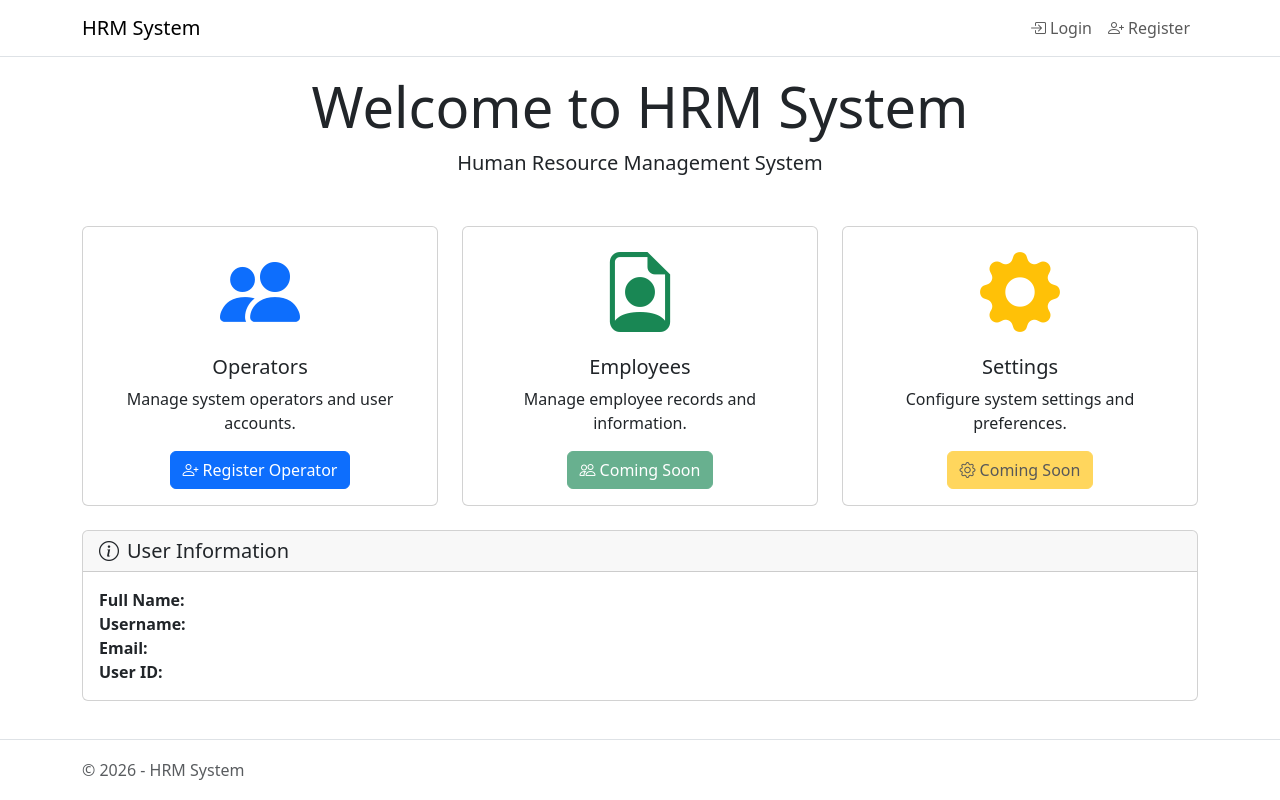
After one commit to zoamimon/HRM, an ASP.NET Core app: template src/Apps/HRM.Web/Views/Home/Index.cshtml in a window 1280 px wide. The commit adds this page. Run offline with ASP.NET Core 8, Linux system fonts and the light colour scheme; the template is opened without the code that fills it, so the values that code supplies are empty.

Commit message:
feat: Implement login/logout UI for HRM.Web
Added complete authentication system:
- Login/Logout controllers and views
- Cookie-based authentication
- Protected routes with [Authorize]
- User info display in navbar
- Dashboard page

Changes:
- Add LoginRequest/LoginResponse models
- Implement AuthController with Login/Logout actions
- Add Login.cshtml with Bootstrap 5 UI
- Configure ASP.NET Core Cookie Authentication
- Update _Layout.cshtml with auth state (user dropdown, logout)
- Add HomeController with protected Dashboard
- Update OperatorController with [Authorize]
- Extend ApiClient with LoginAsync/LogoutAsync methods
- Add Bootstrap Icons for better UI

Features:
- Remember Me checkbox (7 vs 30 days session)
- Return URL support for redirects
- CSRF protection with AntiForgeryToken
- Secure cookies (HttpOnly, Secure, SameSite)
- Client-side validation with jQuery Validate

```diff
--- a/src/Apps/HRM.Web/Controllers/OperatorController.cs
+++ b/src/Apps/HRM.Web/Controllers/OperatorController.cs
@@ -1,5 +1,6 @@
 using HRM.Web.Models;
 using HRM.Web.Services;
+using Microsoft.AspNetCore.Authorization;
 using Microsoft.AspNetCore.Mvc;
 
 namespace HRM.Web.Controllers;
@@ -8,6 +9,7 @@ namespace HRM.Web.Controllers;
 /// Controller for operator management
 /// Handles operator registration and related operations
 /// </summary>
+[Authorize]
 public class OperatorController : Controller
 {
     private readonly IApiClient _apiClient;
--- /dev/null
+++ b/src/Apps/HRM.Web/Views/Home/Index.cshtml
@@ -0,0 +1,74 @@
+@{
+    ViewData["Title"] = "Dashboard";
+}
+
+<div class="text-center">
+    <h1 class="display-4">Welcome to HRM System</h1>
+    <p class="lead">Human Resource Management System</p>
+</div>
+
+<div class="row mt-5">
+    <div class="col-md-4">
+        <div class="card">
+            <div class="card-body text-center">
+                <i class="bi bi-people-fill display-1 text-primary"></i>
+                <h5 class="card-title mt-3">Operators</h5>
+                <p class="card-text">Manage system operators and user accounts.</p>
+                <a asp-controller="Operator" asp-action="Register" class="btn btn-primary">
+                    <i class="bi bi-person-plus me-1"></i>Register Operator
+                </a>
+            </div>
+        </div>
+    </div>
+
+    <div class="col-md-4">
+        <div class="card">
+            <div class="card-body text-center">
+                <i class="bi bi-file-earmark-person display-1 text-success"></i>
+                <h5 class="card-title mt-3">Employees</h5>
+                <p class="card-text">Manage employee records and information.</p>
+                <a href="#" class="btn btn-success disabled">
+                    <i class="bi bi-people me-1"></i>Coming Soon
+                </a>
+            </div>
+        </div>
+    </div>
+
+    <div class="col-md-4">
+        <div class="card">
+            <div class="card-body text-center">
+                <i class="bi bi-gear-fill display-1 text-warning"></i>
+                <h5 class="card-title mt-3">Settings</h5>
+                <p class="card-text">Configure system settings and preferences.</p>
+                <a href="#" class="btn btn-warning disabled">
+                    <i class="bi bi-gear me-1"></i>Coming Soon
+                </a>
+            </div>
+        </div>
+    </div>
+</div>
+
+<div class="row mt-4">
+    <div class="col-md-12">
+        <div class="card">
+            <div class="card-header">
+                <h5 class="mb-0"><i class="bi bi-info-circle me-2"></i>User Information</h5>
+            </div>
+            <div class="card-body">
+                <dl class="row mb-0">
+                    <dt class="col-sm-3">Full Name:</dt>
+                    <dd class="col-sm-9">@User.Claims.FirstOrDefault(c => c.Type == "FullName")?.Value</dd>
+
+                    <dt class="col-sm-3">Username:</dt>
+                    <dd class="col-sm-9">@User.Identity?.Name</dd>
+
+                    <dt class="col-sm-3">Email:</dt>
+                    <dd class="col-sm-9">@User.Claims.FirstOrDefault(c => c.Type == System.Security.Claims.ClaimTypes.Email)?.Value</dd>
+
+                    <dt class="col-sm-3">User ID:</dt>
+                    <dd class="col-sm-9">@User.Claims.FirstOrDefault(c => c.Type == System.Security.Claims.ClaimTypes.NameIdentifier)?.Value</dd>
+                </dl>
+            </div>
+        </div>
+    </div>
+</div>
--- a/src/Apps/HRM.Web/Views/Shared/_Layout.cshtml
+++ b/src/Apps/HRM.Web/Views/Shared/_Layout.cshtml
@@ -6,6 +6,7 @@
     <title>@ViewData["Title"] - HRM System</title>
     <link rel="stylesheet" href="~/css/site.css" asp-append-version="true" />
     <link rel="stylesheet" href="https://cdn.jsdelivr.net/npm/bootstrap@5.3.0/dist/css/bootstrap.min.css" />
+    <link rel="stylesheet" href="https://cdn.jsdelivr.net/npm/bootstrap-icons@1.11.3/font/bootstrap-icons.min.css" />
 </head>
 <body>
     <header>
@@ -18,9 +19,59 @@
                 </button>
                 <div class="navbar-collapse collapse d-sm-inline-flex justify-content-between">
                     <ul class="navbar-nav flex-grow-1">
-                        <li class="nav-item">
-                            <a class="nav-link text-dark" asp-controller="Operator" asp-action="Register">Register Operator</a>
-                        </li>
+                        @if (User.Identity?.IsAuthenticated == true)
+                        {
+                            <li class="nav-item">
+                                <a class="nav-link text-dark" asp-controller="Home" asp-action="Index">
+                                    <i class="bi bi-house-door me-1"></i>Dashboard
+                                </a>
+                            </li>
+                            <li class="nav-item">
+                                <a class="nav-link text-dark" asp-controller="Operator" asp-action="Register">
+                                    <i class="bi bi-person-plus me-1"></i>Register Operator
+                                </a>
+                            </li>
+                        }
+                    </ul>
+                    <ul class="navbar-nav">
+                        @if (User.Identity?.IsAuthenticated == true)
+                        {
+                            <li class="nav-item dropdown">
+                                <a class="nav-link dropdown-toggle" href="#" role="button" data-bs-toggle="dropdown" aria-expanded="false">
+                                    <i class="bi bi-person-circle me-1"></i>
+                                    @(User.Claims.FirstOrDefault(c => c.Type == "FullName")?.Value ?? User.Identity.Name)
+                                </a>
+                                <ul class="dropdown-menu dropdown-menu-end">
+                                    <li>
+                                        <span class="dropdown-item-text text-muted small">
+                                            <i class="bi bi-envelope me-1"></i>
+                                            @User.Claims.FirstOrDefault(c => c.Type == System.Security.Claims.ClaimTypes.Email)?.Value
+                                        </span>
+                                    </li>
+                                    <li><hr class="dropdown-divider"></li>
+                                    <li>
+                                        <form asp-controller="Auth" asp-action="Logout" method="post" class="d-inline">
+                                            <button type="submit" class="dropdown-item">
+                                                <i class="bi bi-box-arrow-right me-1"></i>Logout
+                                            </button>
+                                        </form>
+                                    </li>
+                                </ul>
+                            </li>
+                        }
+                        else
+                        {
+                            <li class="nav-item">
+                                <a class="nav-link" asp-controller="Auth" asp-action="Login">
+                                    <i class="bi bi-box-arrow-in-right me-1"></i>Login
+                                </a>
+                            </li>
+                            <li class="nav-item">
+                                <a class="nav-link" asp-controller="Operator" asp-action="Register">
+                                    <i class="bi bi-person-plus me-1"></i>Register
+                                </a>
+                            </li>
+                        }
                     </ul>
                 </div>
             </div>
@@ -28,6 +79,20 @@
     </header>
     <div class="container">
         <main role="main" class="pb-3">
+            @if (TempData["SuccessMessage"] != null)
+            {
+                <div class="alert alert-success alert-dismissible fade show mt-3" role="alert">
+                    <i class="bi bi-check-circle me-2"></i>@TempData["SuccessMessage"]
+                    <button type="button" class="btn-close" data-bs-dismiss="alert" aria-label="Close"></button>
+                </div>
+            }
+            @if (TempData["ErrorMessage"] != null)
+            {
+                <div class="alert alert-danger alert-dismissible fade show mt-3" role="alert">
+                    <i class="bi bi-exclamation-triangle me-2"></i>@TempData["ErrorMessage"]
+                    <button type="button" class="btn-close" data-bs-dismiss="alert" aria-label="Close"></button>
+                </div>
+            }
             @RenderBody()
         </main>
     </div>
```
Also changed, not shown: src/Apps/HRM.Web/Controllers/AuthController.cs (added, +167 -0 lines), src/Apps/HRM.Web/Controllers/HomeController.cs (added, +27 -0 lines), src/Apps/HRM.Web/Models/LoginRequest.cs (added, +35 -0 lines), src/Apps/HRM.Web/Models/LoginResponse.cs (added, +25 -0 lines), src/Apps/HRM.Web/Program.cs (+18 -0 lines), src/Apps/HRM.Web/Services/ApiClient.cs (+170 -0 lines), src/Apps/HRM.Web/Views/Auth/Login.cshtml (added, +61 -0 lines).
